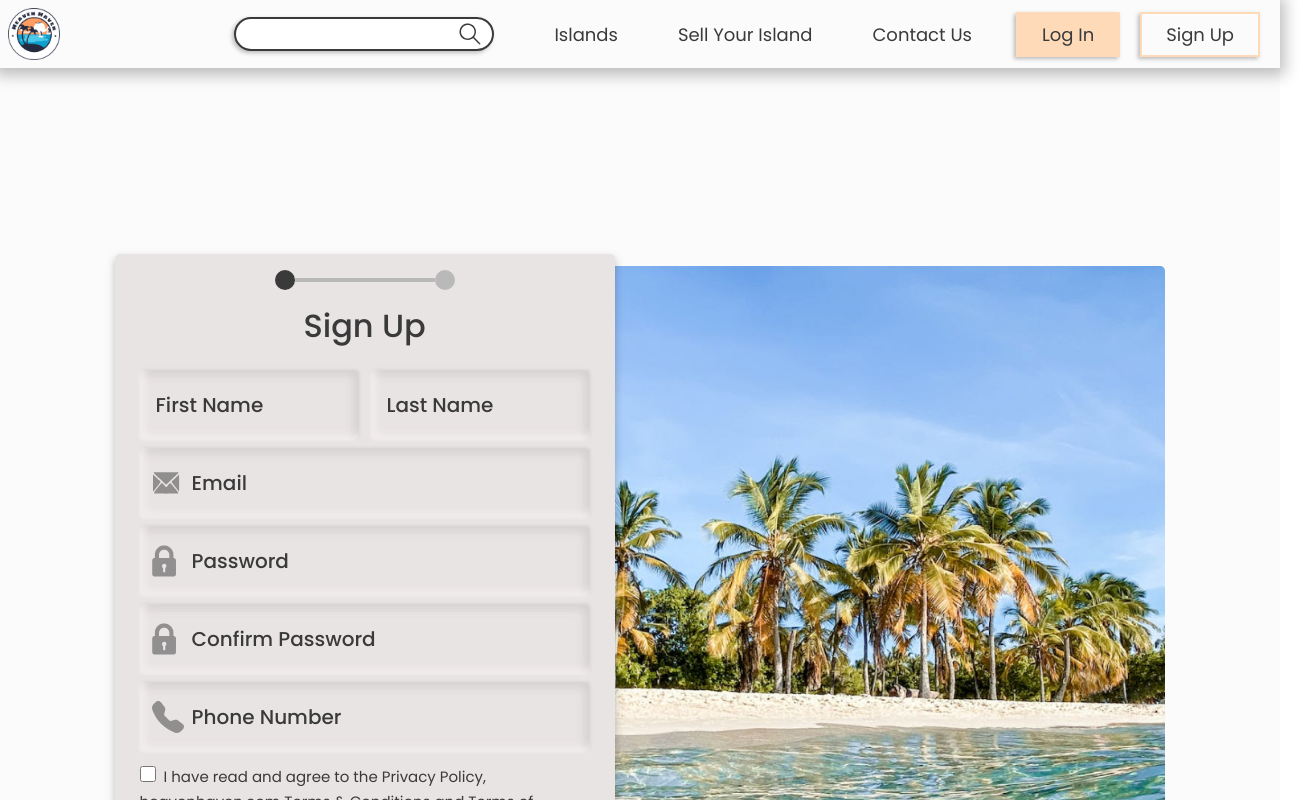
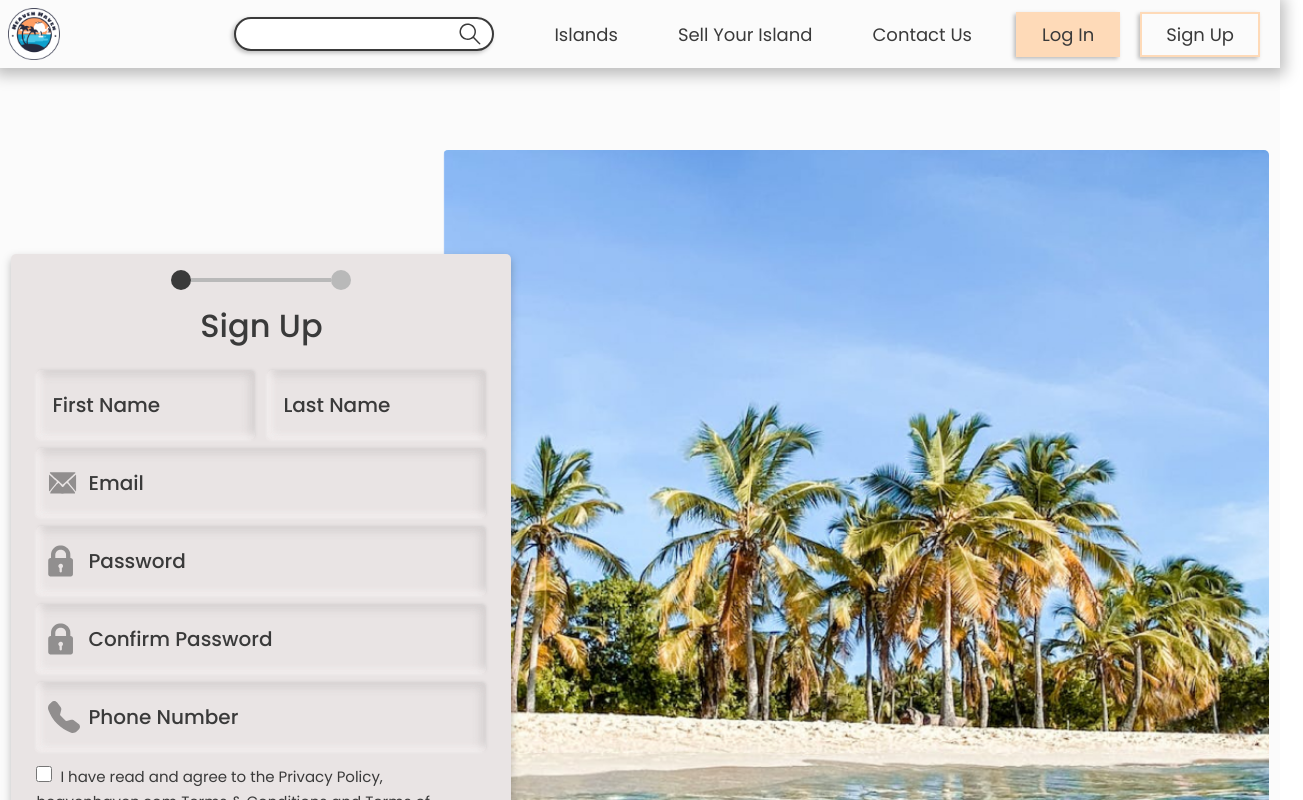
Before and after one commit to ruets/HeavenHaven, a React (Vite) app in the folder frontend/: page /signup in a window 1280 px wide. Shown: the top 800 px of the page, 1303 px wide, since content can reach past the window. Built offline with nearby package versions, Linux system fonts and the light colour scheme.

Commit message:
Error messages for password fix

```diff
--- a/frontend/src/components/fields/Input/Input.scss
+++ b/frontend/src/components/fields/Input/Input.scss
@@ -26,7 +26,7 @@ div.global-input {
             inset -4px -4px 8px rgba(210, 205, 205, 0.2),
             inset 4px -4px 8px rgba(255, 251, 251, 0.9),
             inset -4px 4px 10px rgba(210, 205, 205, 0.9);
-            border-radius: 5px;
+        border-radius: 5px;
             border: 0;
             padding: 0 12px 0 52px;
             font-size: 20px;
@@ -45,7 +45,6 @@ div.error {
     width: 90%;
         p {
             margin-top: 8px;
-            height: 23px;
             color: red;
         }
     }
--- a/frontend/src/pages/Connection/Login-Signup.scss
+++ b/frontend/src/pages/Connection/Login-Signup.scss
@@ -14,7 +14,7 @@ div.App {
             height: 85%;
 
             img.login-img {
-                height: 75%;
+                height: 100%;
                 position: relative;
                 right: 34px;
                 border-radius: 5px;
```
